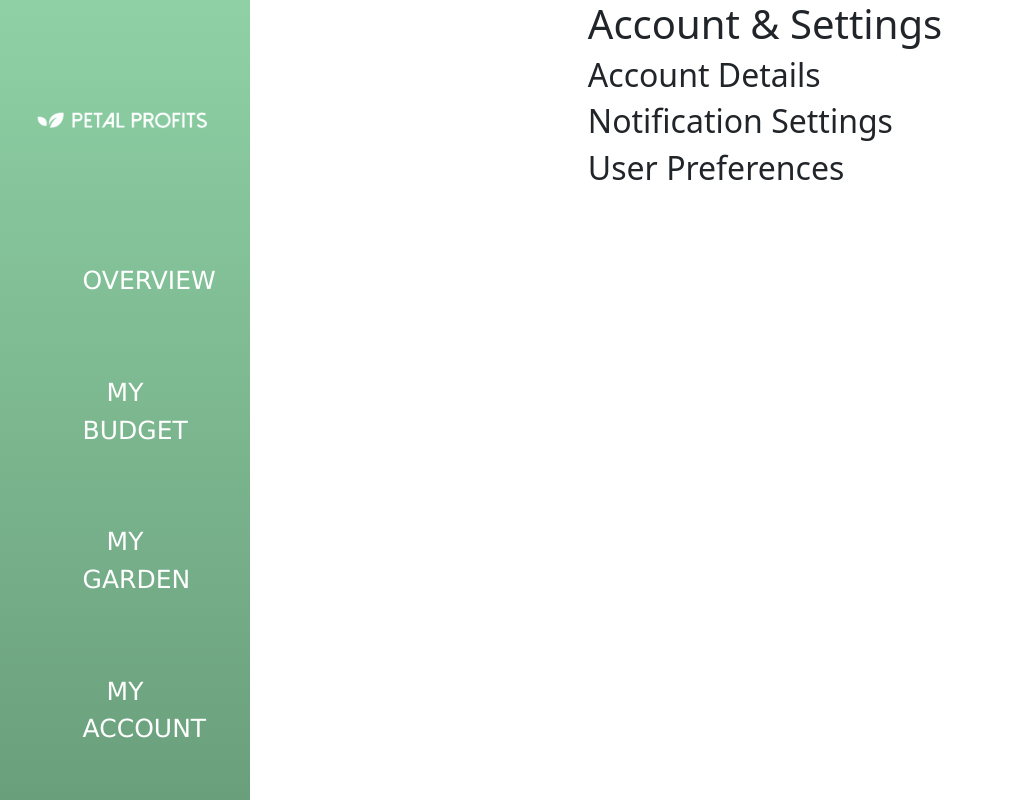
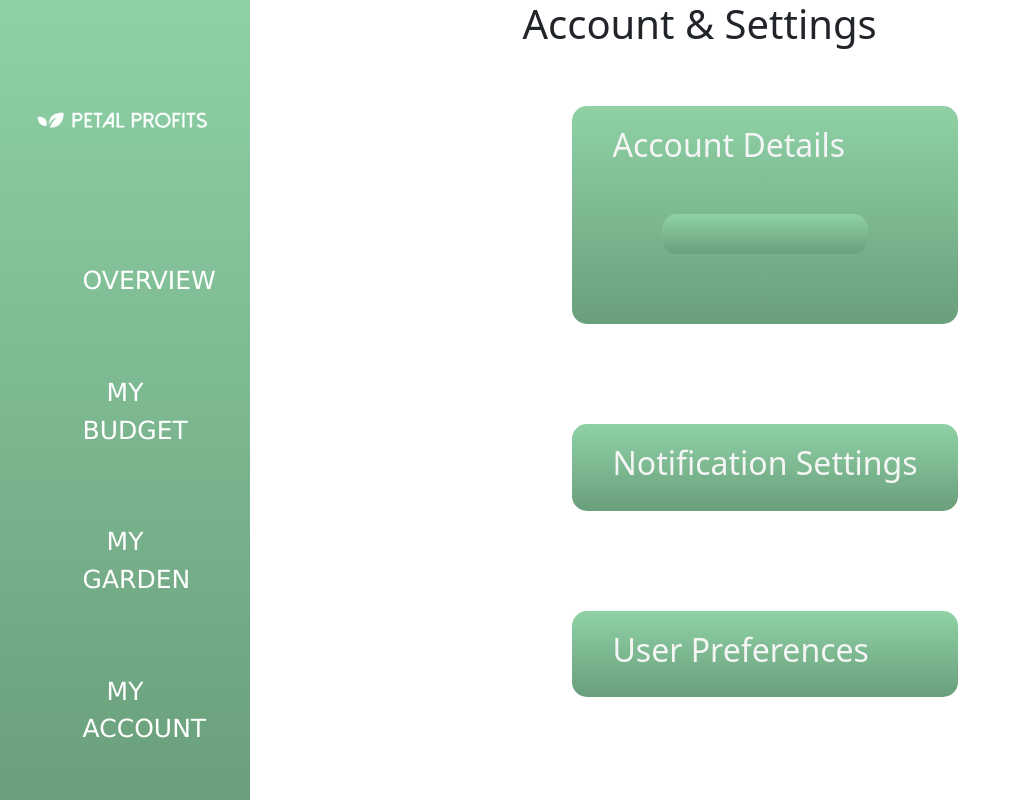
Before and after one commit to B-Waterman/petal-profits, a React (Create React App) app in the folder react-front-end/: page /account in a window 1280 px wide. Shown: the whole page, without its empty margins (0-1021 px from the left). Built offline with nearby package versions, Linux system fonts and the light colour scheme; no server answers.

Commit message:
Establish file paths, edit index layout.

```diff
--- a/react-front-end/src/components/Account/Account.scss
+++ b/react-front-end/src/components/Account/Account.scss
@@ -7,28 +7,25 @@
   align-items: center;
   font-family: Verdana, Geneva, Tahoma, sans-serif;
 
-  .header {};
+  // .header h1 {};
 
-  .main {
+  main {
     display: flex;
-    flex-direction: row;
-    width: 70%;
-
+    flex-direction: column;
+    justify-content: space-between;
     div {
-      display: flex;
-      justify-content: space-between;
+      border-radius: 15px;
       padding: 20px 40px;
-      border-radius: 15px;
-      margin: 0px, 50px, 0px, 50px;
+      margin: 50px 50px;
       background: linear-gradient(0deg, #6a9f7c 0%, #8fd1a5 100%);
       color: whitesmoke;
+    }
 
-      .h2 {
-        justify-self: center;
-      }
+    .h2 {
+      justify-self: center;
     }
   };
 
-  .footer {};
+  // .footer {};
 
 };
--- /dev/null
+++ b/react-front-end/src/components/Account/AccountDetails.js
@@ -0,0 +1,4 @@
+import React from "react";
+import Axios from "axios";
+
+//set username
--- a/react-front-end/src/components/Account/index.js
+++ b/react-front-end/src/components/Account/index.js
@@ -36,6 +36,7 @@ export default function Account(props) {
         <main>
           <div className='account-details'>
             <h2>Account Details</h2>
+            <div className='box'></div>
           </div>
           <div className='notifications'>
             <h2>Notification Settings</h2>
@@ -45,8 +46,12 @@ export default function Account(props) {
           </div>
         </main>
         <footer>
-          <div className=''></div>
-          {/* Report a Problem link, Made by NAMES,*/}
+          <div className='links'>
+            <span className='report'>
+            </span>
+            <span></span>
+            <span></span>
+          </div>
         </footer>
       </body>
     </div>
```
Also changed, not shown: react-front-end/src/components/Account/UserSettings.js (added, +9 -0 lines), react-front-end/src/components/Account/Notifications.js (added).
